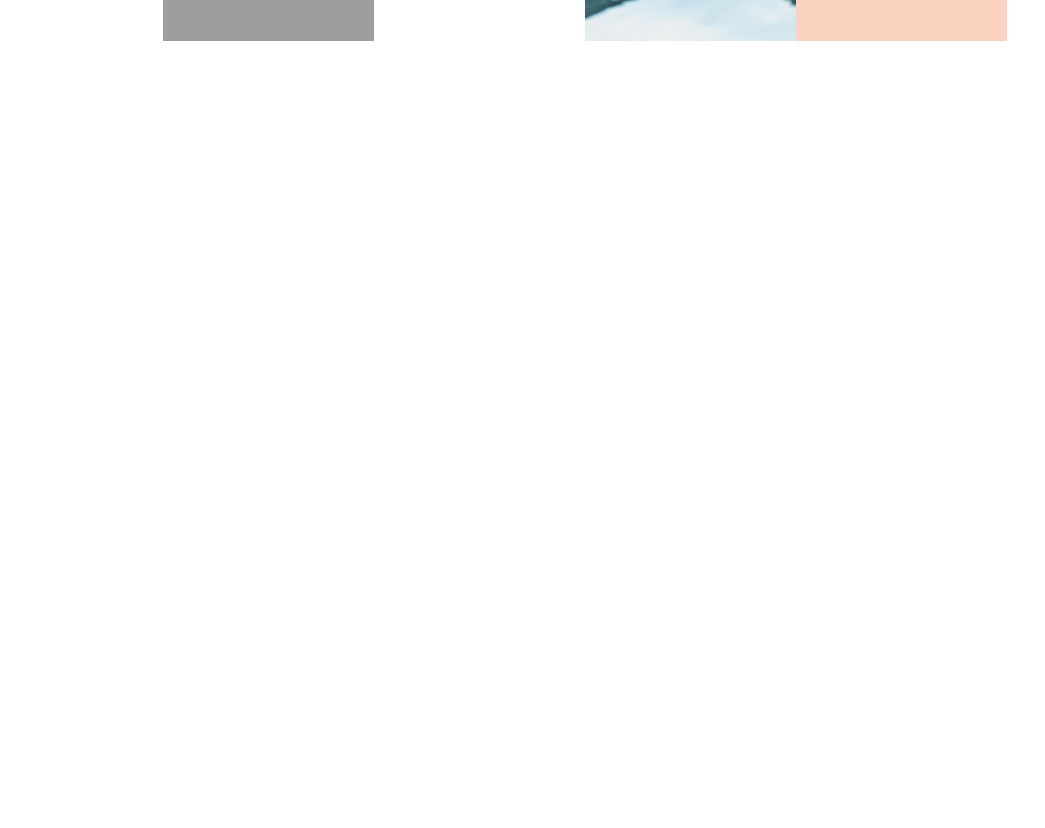
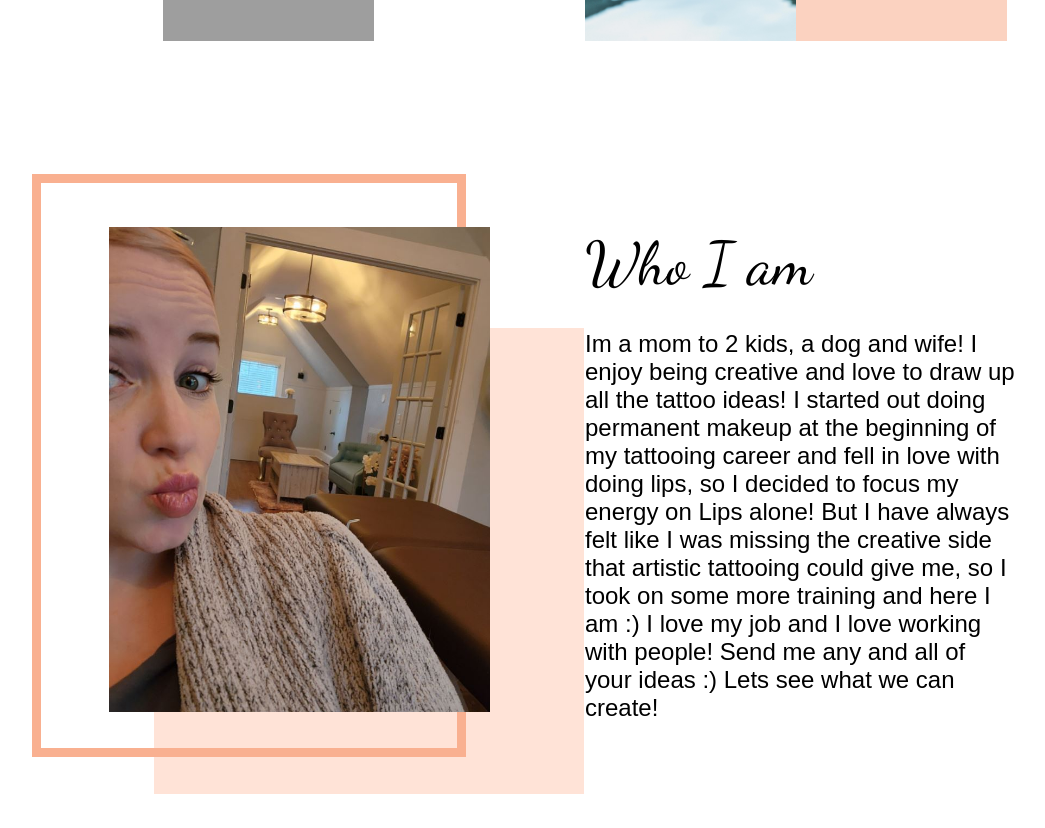
Before and after one commit to JadenFicklin/kerries-website, a React (Create React App) app: page / in a window 1280 px wide. Shown: the part 1280-2108 px from the top of the page, without its empty margins (55-1100 px from the left). Before the commit the page ends 1408 px from the top, so only its background shows below. Built offline with nearby package versions, Linux system fonts and the light colour scheme; grey boxes are pictures that could not be loaded; a web font is replaced by a local one.

Commit message:
added section three of home page

```diff
--- a/src/components/Home.js
+++ b/src/components/Home.js
@@ -57,6 +57,26 @@ function Home() {
           </div>
         </div>
       </div>
+      <div className="section-three">
+        <div className="section-three-left">
+          <div className="portrait-one-box"></div>
+          <div className="portrait-one-outline"></div>
+          <div className="portrait-one"></div>
+        </div>
+        <div className="section-three-right">
+          <span className="who-header">Who I am</span>
+          <p className="who-paragraph">
+            Im a mom to 2 kids, a dog and wife! I enjoy being creative and love
+            to draw up all the tattoo ideas! I started out doing permanent
+            makeup at the beginning of my tattooing career and fell in love with
+            doing lips, so I decided to focus my energy on Lips alone! But I
+            have always felt like I was missing the creative side that artistic
+            tattooing could give me, so I took on some more training and here I
+            am :) I love my job and I love working with people! Send me any and
+            all of your ideas :) Lets see what we can create!
+          </p>
+        </div>
+      </div>
     </>
   );
 }
--- a/src/css/Home.css
+++ b/src/css/Home.css
@@ -104,3 +104,66 @@ p {
   font-size: 15px;
   text-align: center;
 }
+
+.section-three {
+  width: 80%;
+  height: 700px;
+  margin: 0 auto;
+  display: flex;
+  flex-wrap: wrap;
+}
+
+.section-three-left {
+  width: 50%;
+  height: 100%;
+  display: flex;
+  justify-content: center;
+  align-items: center;
+  flex-wrap: wrap;
+}
+
+.portrait-one-box {
+  width: 430px;
+  height: 466px;
+  background-color: #ffe3d7;
+  position: relative;
+  top: 200px;
+  left: 40px;
+}
+.portrait-one-outline {
+  width: 416px;
+  height: 565px;
+  border: 9px solid #f9b090;
+  position: relative;
+  top: -420px;
+  left: -80px;
+  z-index: 1;
+}
+.portrait-one {
+  width: 381px;
+  height: 485px;
+  background-image: url("../pictures/kerrie2.JPG");
+  background-size: cover;
+  background-position: center;
+  background-repeat: none;
+  position: relative;
+  top: -950px;
+  left: -30px;
+  z-index: 2;
+}
+
+.section-three-right {
+  width: 42%;
+  height: 80%;
+  padding-top: 100px;
+}
+
+.who-header {
+  padding-top: 400px;
+  text-align: left;
+  font-size: 60px;
+}
+.who-paragraph {
+  text-align: left;
+  font-size: 24px;
+}
```
